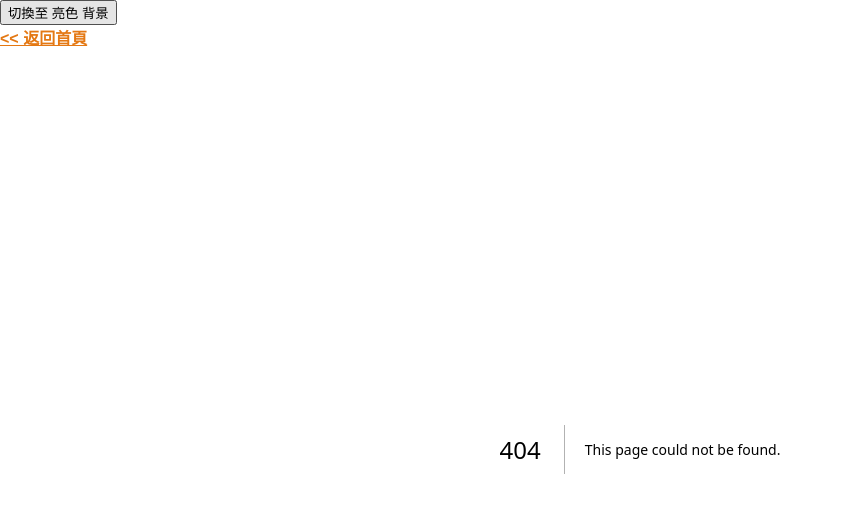
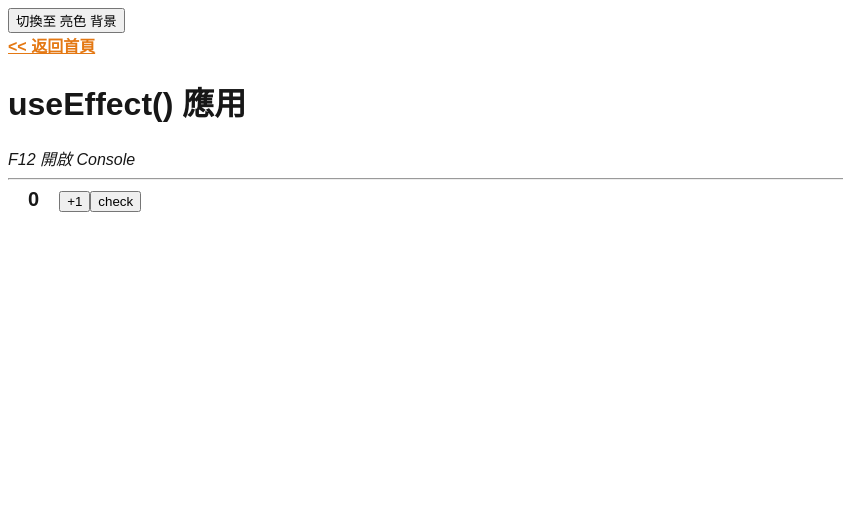
Before and after one commit to sugarban-p/react-lectures, a Next.js app: page /ch7-use-effect/pattern in a window 1280 px wide. Before the commit this address had no page. Shown: the top 512 px of the page, without its empty margins (0-843 px from the left). Built offline with nearby package versions, Linux system fonts and the light colour scheme.

Commit message:
useEffect() 應用 - useEffect(cb) - useEffect(cb, []) - useEffect(cb(cb), []) - useEffect(cb, [...arg])

```diff
--- /dev/null
+++ b/app/ch7-use-effect/pattern/page.tsx
@@ -0,0 +1,54 @@
+'use client';
+
+import { useState, useEffect } from 'react';
+
+export default function PatternPage() {
+  const [count, setCount] = useState(0);
+
+  // 1 - 該元件每次重新渲染時 都會執行
+  useEffect(() => {
+    console.log('1 - useEffect(cb)');
+  });
+
+  // 2.1 - 只在 該元件第一次渲染時 執行
+  useEffect(() => {
+    console.log('2.1 - useEffect(cb,[])');
+  }, []);
+
+  // 2.2 - 只在 該元件卸載前 執行
+  useEffect(() => {
+    return () => {
+      console.log('2.2 - useEffect(cb(cb),[])');
+    };
+  }, []);
+
+  // 3 - 只在 []內變數狀態/屬性變更時 執行
+  useEffect(() => {
+    console.log('3 - useEffect(cb,[...arg])');
+  }, [count]);
+
+  return (
+    <>
+      <h1>useEffect() 應用</h1>
+      <em>F12 開啟 Console</em>
+      <hr />
+      <strong style={{ fontSize: '20px' }}>&emsp;{count}&emsp;</strong>
+      <button
+        onClick={() => {
+          const newCount = count + 1;
+          setCount(newCount);
+          console.log(`count 更新 : ${newCount}`);
+        }}
+      >
+        +1
+      </button>
+      <button
+        onClick={() => {
+          console.log(`現在數字 : ${count}`);
+        }}
+      >
+        check
+      </button>
+    </>
+  );
+}
--- a/app/page.tsx
+++ b/app/page.tsx
@@ -64,6 +64,11 @@ export default function HomePage() {
           不可控表單元件 ( /ch6-form/uncontrolled )
         </a>
         <br />
+        <h4>CH7</h4>
+        <a href="/ch7-use-effect/pattern">
+          useEffect() 應用 ( /ch7-use-effect/pattern )
+        </a>
+        <br />
       </div>
     </>
   );
```
